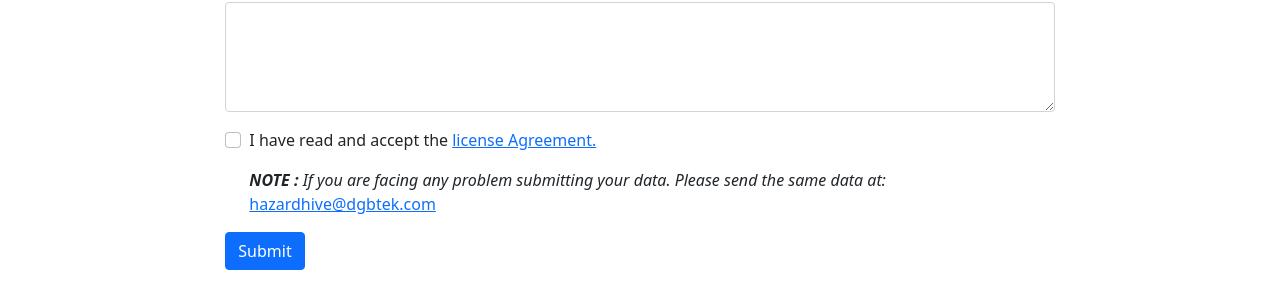
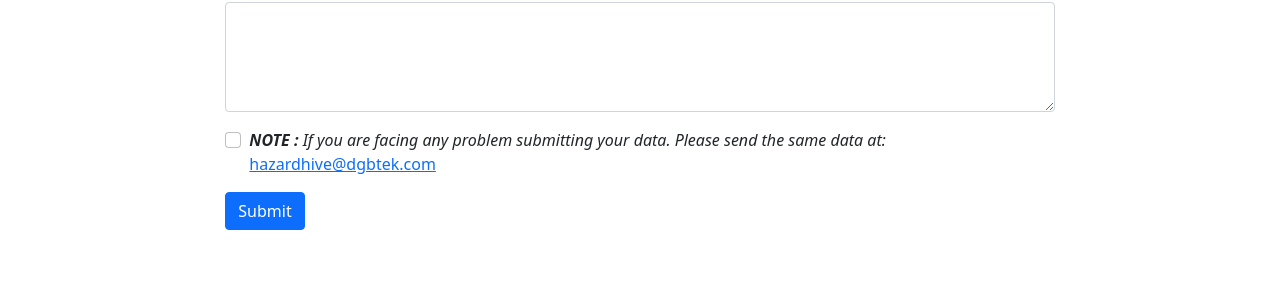
Before and after one commit to DGBTechnologies/hazardhive_website, a plain HTML site: page src/components/licenses/dft-licenses.html in a window 1280 px wide. Shown: the part 1198-1479 px from the top of the page. Drawn offline with nearby package versions, Linux system fonts and the light colour scheme.

Commit message:
updated latest changes

```diff
--- a/src/components/licenses/dft-licenses.html
+++ b/src/components/licenses/dft-licenses.html
@@ -399,8 +399,8 @@
               <div class="mb-3 form-check">
                 <input type="checkbox" name="com_agreement" class="form-check-input" id="com_agreement" required>
                 <!-- <label class="form-check-label" for="exampleCheck1">Check me out</label> -->
-                <div>I have read and accept the <a href="" data-bs-toggle="modal" data-bs-target="#exampleModal1"> license
-                    Agreement.</a></div>
+                <!-- <div>I have read and accept the <a href="" data-bs-toggle="modal" data-bs-target="#exampleModal1"> license
+                    Agreement.</a></div> -->
 
                 <div class="mt-3 text-bg-primary text"><i><strong>NOTE :</strong> If you are facing any problem submitting your
                     data. Please send the
```
